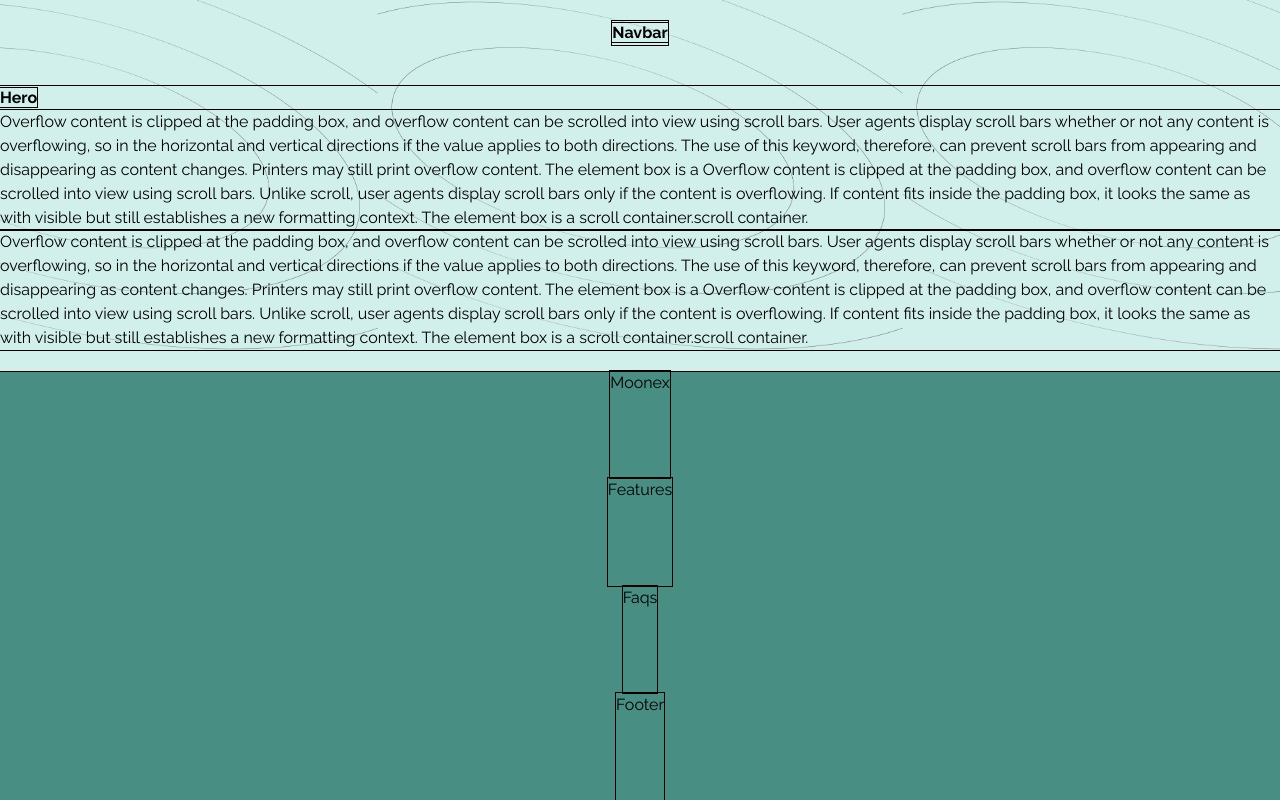
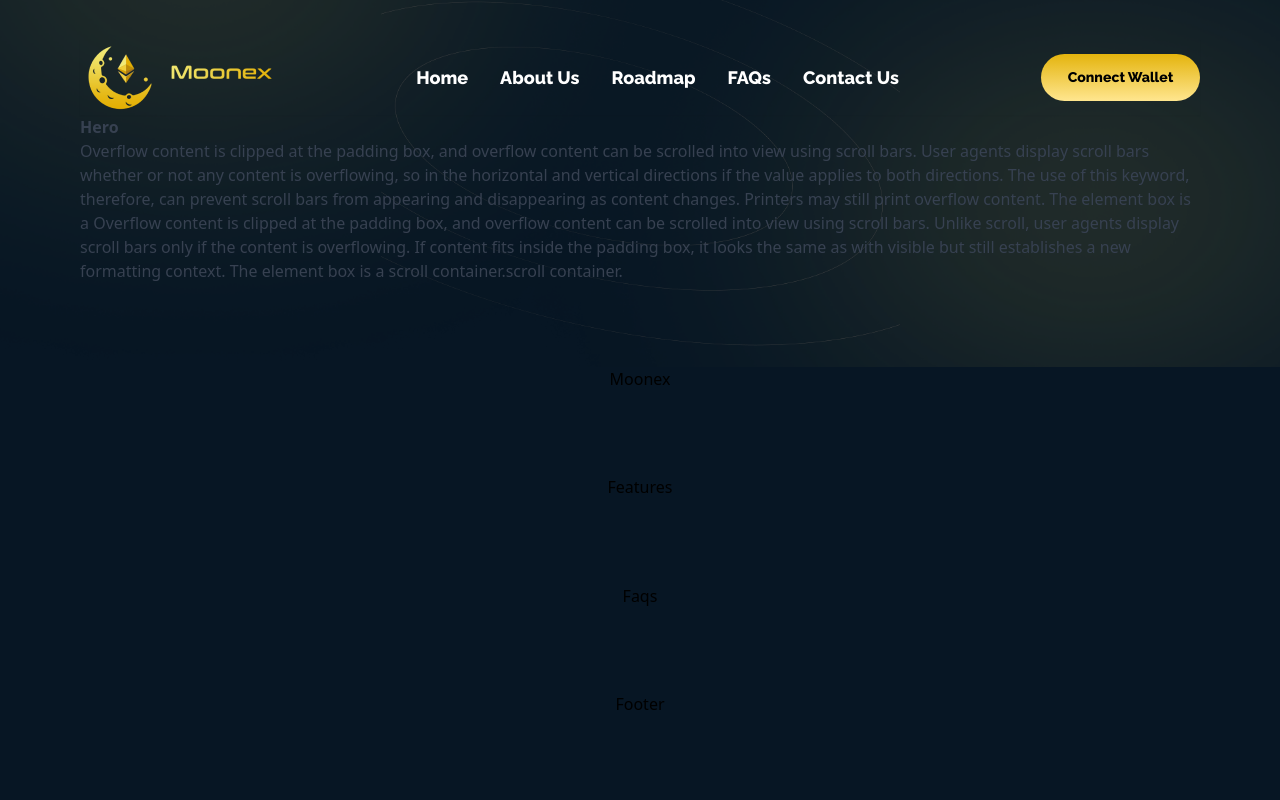
Before and after one commit to traez/frontend-intern-task-moonex-dotprolabs, a Next.js app: page / in a window 1280 px wide. Built offline with nearby package versions, Linux system fonts and the light colour scheme.

Commit message:
refactor: update styles and enhance Navbar component with responsive menu

```diff
--- a/src/app/globals.css
+++ b/src/app/globals.css
@@ -9,7 +9,7 @@ Design for 375px (320px) smallest width without scroll bar
 */
 
 * {
-  outline: 1px solid black;
+  utline: 1px solid white;
   margin: 0;
   padding: 0;
   box-sizing: border-box;
--- a/src/app/page.tsx
+++ b/src/app/page.tsx
@@ -7,8 +7,7 @@ import Footer from "@/components/Footer";
 export default function Home() {
   return (
     <div
-      className="flex flex-col justify-stretch items-center w-full h-full bg-[#488e83]
-    font-raleway"
+      className="flex flex-col justify-stretch items-center w-full h-full bg-[#071624]"
     >
       <Header />
       <Moonex />
--- a/src/components/Header.tsx
+++ b/src/components/Header.tsx
@@ -3,7 +3,7 @@ import Hero from "@/components/Hero";
 
 const Header = () => {
   return (
-    <section className="flex flex-col justify-around items-center w-full max-h-[970px] bg-[#d1efeb] flex-grow flex-shrink overflow-auto bg-[url('/circles.png')] bg-contain bg-repeat bg-center">
+    <section className="flex flex-col w-full max-h-[970px] flex-grow flex-shrink overflow-auto bg-[url('/circles.png'),url('/bg.png')] bg-no-repeat bg-[contain,cover] bg-center px-[1.25rem] sm:px-[3.5rem] lg:px-[5rem] pt-[0.625rem] sm:pt-[1.75rem] lg:pt-[2.5rem]">
       <Navbar />
       <Hero />
     </section>
--- a/src/components/Hero.tsx
+++ b/src/components/Hero.tsx
@@ -1,9 +1,21 @@
 const Hero = () => {
   return (
-    <article>
+    <article className="text-gray-700">
       <b>Hero</b>
-      <p>Overflow content is clipped at the padding box, and overflow content can be scrolled into view using scroll bars. User agents display scroll bars whether or not any content is overflowing, so in the horizontal and vertical directions if the value applies to both directions. The use of this keyword, therefore, can prevent scroll bars from appearing and disappearing as content changes. Printers may still print overflow content. The element box is a Overflow content is clipped at the  padding box, and overflow content can be scrolled into view using scroll bars. Unlike scroll, user agents display scroll bars only if the content is overflowing. If content fits inside the padding box, it looks the same as with visible but still establishes a new formatting context. The element box is a scroll container.scroll container.</p>
-      <p>Overflow content is clipped at the padding box, and overflow content can be scrolled into view using scroll bars. User agents display scroll bars whether or not any content is overflowing, so in the horizontal and vertical directions if the value applies to both directions. The use of this keyword, therefore, can prevent scroll bars from appearing and disappearing as content changes. Printers may still print overflow content. The element box is a Overflow content is clipped at the  padding box, and overflow content can be scrolled into view using scroll bars. Unlike scroll, user agents display scroll bars only if the content is overflowing. If content fits inside the padding box, it looks the same as with visible but still establishes a new formatting context. The element box is a scroll container.scroll container.</p>
+      <p>
+        Overflow content is clipped at the padding box, and overflow content can
+        be scrolled into view using scroll bars. User agents display scroll bars
+        whether or not any content is overflowing, so in the horizontal and
+        vertical directions if the value applies to both directions. The use of
+        this keyword, therefore, can prevent scroll bars from appearing and
+        disappearing as content changes. Printers may still print overflow
+        content. The element box is a Overflow content is clipped at the padding
+        box, and overflow content can be scrolled into view using scroll bars.
+        Unlike scroll, user agents display scroll bars only if the content is
+        overflowing. If content fits inside the padding box, it looks the same
+        as with visible but still establishes a new formatting context. The
+        element box is a scroll container.scroll container.
+      </p>
     </article>
   );
 };
--- a/src/components/Navbar.tsx
+++ b/src/components/Navbar.tsx
@@ -1,7 +1,81 @@
+"use client";
+import Image from "next/image";
+
 const Navbar = () => {
+  const menuItems = [
+    "Home",
+    "About Us",
+    "Roadmap",
+    "FAQs",
+    "Contact Us",
+    "Connect Wallet",
+  ];
+
   return (
-    <nav>
-      <b>Navbar</b>
+    <nav className="h-[75px] shadow-sm flex items-center justify-between relative font-raleway">
+      {/* Brand Logo*/}
+      <div className="relative w-[97px] sm:w-[145.5px] lg:w-[194px] h-[36.5px] sm:h-[54.75px] lg:h-[73px]">
+        <Image
+          src="/logo.png"
+          alt="logo"
+          fill
+          sizes="(min-width: 400px) 100vw"
+          className="object-cover"
+        />
+      </div>
+
+      {/* Middle section - Desktop menu items */}
+      <div className="hidden lg:flex items-center space-x-8">
+        {menuItems.slice(0, -1).map((item) => (
+          <a
+            key={item}
+            href="#"
+            className="text-white text-[18px] font-extrabold hover:text-[#EDD955] transition-colors"
+          >
+            {item}
+          </a>
+        ))}
+      </div>
+
+      {/* Right side - Menu button (mobile) and Connect Wallet (desktop) */}
+      <aside className="flex items-center">
+        <menu className="lg:hidden group relative">
+          <button className="p-2 hover:bg-white/10 rounded-lg">
+            <div className="w-6 h-6 flex flex-col justify-center space-y-1">
+              <div className="w-full h-0.5 bg-white"></div>
+              <div className="w-full h-0.5 bg-white"></div>
+              <div className="w-full h-0.5 bg-white"></div>
+            </div>
+          </button>
+
+          {/* Mobile menu dropdown */}
+          <div
+            className="absolute top-[50px] right-0 w-48 bg-[#051422]/80
+ backdrop-blur-sm shadow-md z-10 invisible group-hover:visible opacity-0 group-hover:opacity-100 transition-all duration-300"
+          >
+            {menuItems.map((item) => (
+              <a
+                key={item}
+                href="#"
+                className={`block px-4 py-3 text-white hover:bg-white/10 transition-colors ${
+                  item === "Connect Wallet"
+                    ? "bg-[#D19B0C] hover:bg-[#E4B40D]"
+                    : ""
+                }`}
+              >
+                {item}
+              </a>
+            ))}
+          </div>
+        </menu>
+
+        {/* Right side - Connect Wallet (desktop) */}
+        <div className="hidden lg:flex items-center">
+          <button className="w-[159px] h-[47px] rounded-[100px] text-black text-[14px] font-extrabold bg-gradient-to-b from-[#E4B40D] to-[#FFE68F] hover:bg-gradient-to-b hover:from-[#FFE68F] hover:to-[#E4B40D]">
+            {menuItems[menuItems.length - 1]}
+          </button>
+        </div>
+      </aside>
     </nav>
   );
 };
```
